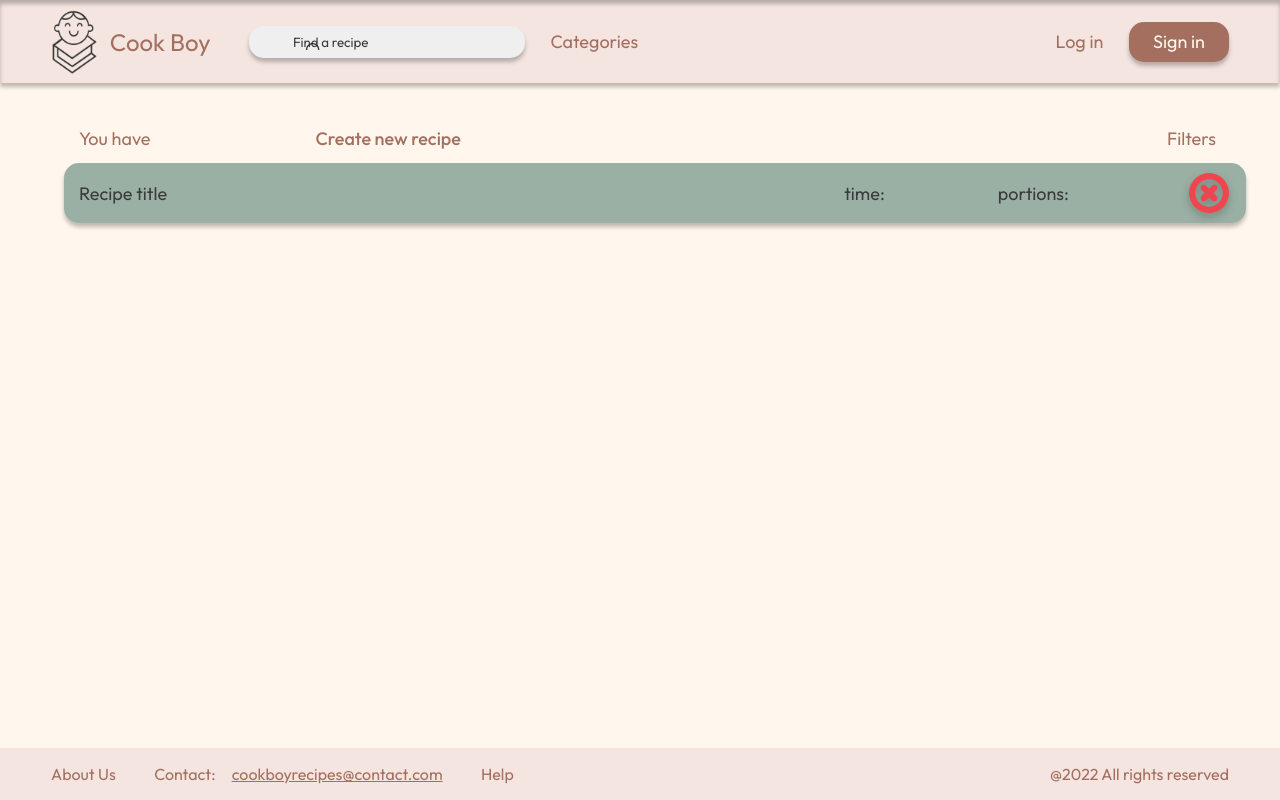
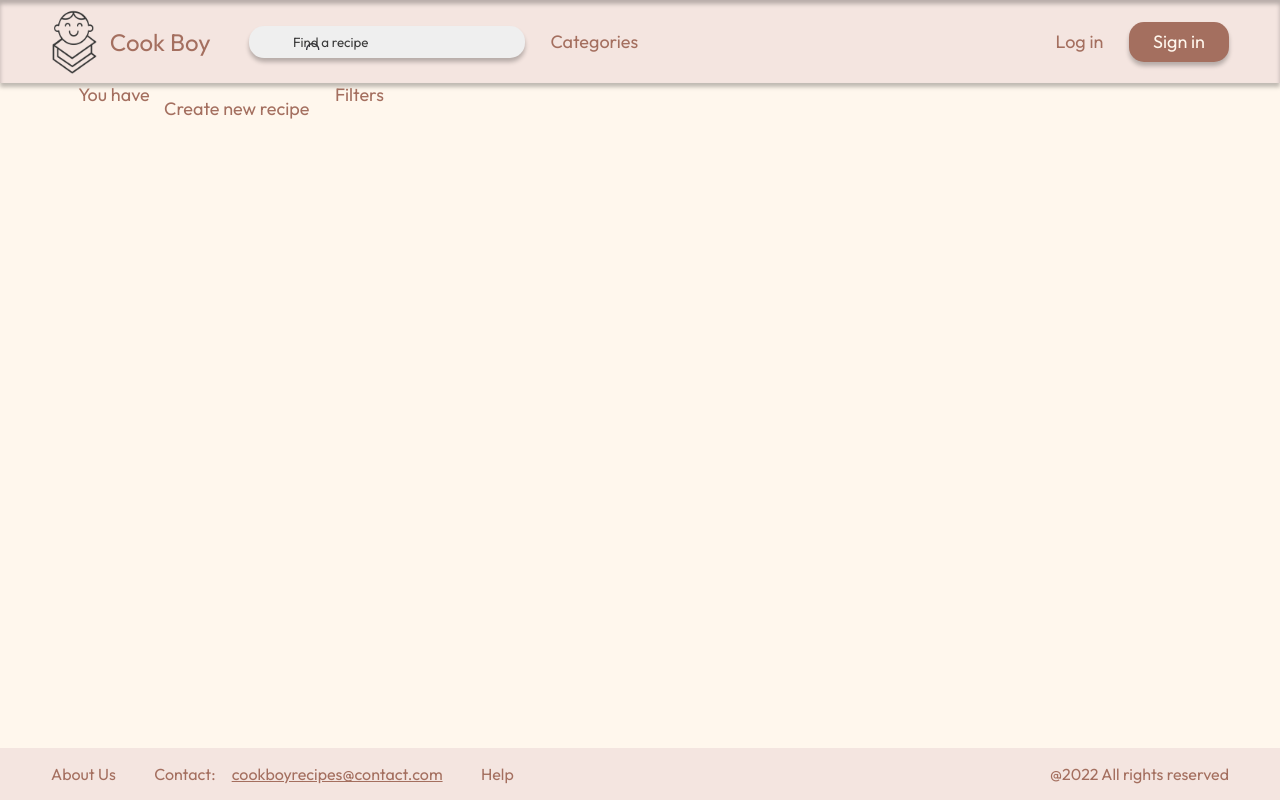
Before and after one commit to hubegaw/Cook-Boy---recipe-manager_old, a PHP site: page /my_recipes in a window 1280 px wide. Run offline with PHP 8.4, Linux system fonts and the light colour scheme.

Commit message:
revert commit

```diff
--- a/public/css/footer.css
+++ b/public/css/footer.css
@@ -5,6 +5,11 @@
     min-height: 50px;
     padding: 0px 51px;
     justify-content: space-between;
+}
+
+.footer ul {
+    list-style-type: none;
+    padding: 0;
 }
 
 .footer li {
--- a/public/css/header.css
+++ b/public/css/header.css
@@ -1,4 +1,4 @@
-@import './popups.css' only screen and (min-width: 1024px);
+@import 'home/popups.css' only screen and (min-width: 1024px);
 
 .header {
     order: 0;
--- a/public/css/home.css
+++ b/public/css/home/home.css
@@ -1,4 +1,4 @@
-@import './style.css' only screen and (min-width: 1024px);
+@import '../style.css' only screen and (min-width: 1024px);
 
 .welcome-sign {
     font-size: 24px;
--- a/public/css/my_recipes.css
+++ /dev/null
@@ -1,78 +0,0 @@
-@import './style.css' only screen and (min-width: 1024px);
-
-.panel {
-    width: 90%;
-    height: 50px;
-    margin-top: 30px;
-    align-items: center;
-}
-
-.recipes-count {
-    padding: 0 15px;
-}
-
-.create-recipe {
-    margin-left: 150px;
-    font-weight: 500;
-}
-
-.filters {
-    margin-left: auto;
-}
-
-.recipes-container {
-    width: 90%;
-    display: flex;
-    flex-grow: 1;
-    flex-direction: column;
-}
-
-.recipes-container ul {
-    width: 100%;
-    height: 100%;
-    list-style-type: none;
-    padding: 0;
-    margin: 0;
-}
-
-.recipes-container li {
-    width: 100%;
-    height: 60px;
-    background: #9BB0A5;
-    color: #3b3b3b;
-    box-shadow: 0px 4px 4px rgba(0, 0, 0, 0.25);
-    border-radius: 15px;
-    padding: 0 15px;
-
-    display: flex;
-    flex-direction: row;
-    justify-content: space-between;
-    align-items: center;
-}
-
-.name {
-    width: 50%;
-    text-align: left;
-}
-
-.info {
-    width: 40%;
-    display: flex;
-    justify-content: flex-start;
-}
-
-.rating, .cooking-time, .portions {
-    width: calc(100%/3);
-    text-align: left;
-}
-
-.delete-button {
-    width: 44px;
-    height: 44px;
-}
-
-.delete-button img {
-    filter: drop-shadow(0px 4px 4px rgba(0, 0, 0, 0.25));
-    width: 44px;
-    height: 44px;
-}
--- /dev/null
+++ b/public/css/recipes/my_recipes.css
@@ -0,0 +1,18 @@
+@import '../style.css' only screen and (min-width: 1024px);
+
+.panel {
+    width: 90%;
+    height: 50px;
+}
+
+.recipes-count {
+    width: 100px;
+    height: 100%;
+    justify-self: flex-start;
+}
+
+.filters {
+    width: 100px;
+    height: 100%;
+    justify-self: flex-end;
+}
--- a/public/css/style.css
+++ b/public/css/style.css
@@ -1,5 +1,5 @@
-@import './header.css' only screen and (min-width: 1024px);
-@import './footer.css' only screen and (min-width: 1024px);
+@import 'public/css/header.css' only screen and (min-width: 1024px);
+@import 'public/css/footer.css' only screen and (min-width: 1024px);
 
 body {
     padding: 0;
@@ -47,8 +47,3 @@ input {
    flex-direction: row;
    align-items: center;
 }
-
-ul {
-   list-style-type: none;
-   padding: 0;
-}
--- a/public/views/home.html
+++ b/public/views/home.html
@@ -1,6 +1,6 @@
 <!DOCTYPE html>
 <head lang="en">
-    <link rel="stylesheet" type="text/css" href="public/css/home.css">
+    <link rel="stylesheet" type="text/css" href="public/css/home/home.css">
     <title>Home - Cook Boy</title>
     <style>@import url('https://fonts.googleapis.com/css2?family=Outfit:wght@400;500&display=swap');</style>
 </head>
--- a/public/views/my_recipes.html
+++ b/public/views/my_recipes.html
@@ -1,6 +1,6 @@
 <!DOCTYPE html>
 <head lang="en">
-    <link rel="stylesheet" type="text/css" href="public/css/my_recipes.css">
+    <link rel="stylesheet" type="text/css" href="public/css/recipes/my_recipes.css">
     <title>My recipes - Cook Boy</title>
     <style>@import url('https://fonts.googleapis.com/css2?family=Outfit:wght@400;500&display=swap');</style>
 </head>
@@ -27,23 +27,8 @@
                     <a  href="add_recipe.html">Create new recipe</a>
                 </div>
                 <div class="filters">
-                    <button>Filters</button>
+                    <button >Filters</button>
                 </div>
-            </div>
-            <div class="recipes-container">
-                <ul>
-                    <li class="recipe-tile">
-                        <div class="name">Recipe title</div>
-                        <div class="info">
-                            <div class="rating"></div>
-                            <span class="cooking-time">time: </span>
-                            <span class="portions">portions: </span>
-                        </div>
-                        <button class="delete-button">
-                            <img src="public/img/common/delete.png" alt="delete button">
-                        </button>
-                    </li>
-                </ul>
             </div>
         </div>
         <div class="footer flexbox">
```
Also changed, not shown: public/css/home/popups.css (renamed from public/css/popups.css).
